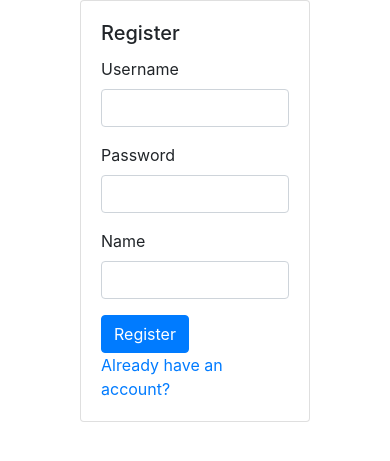
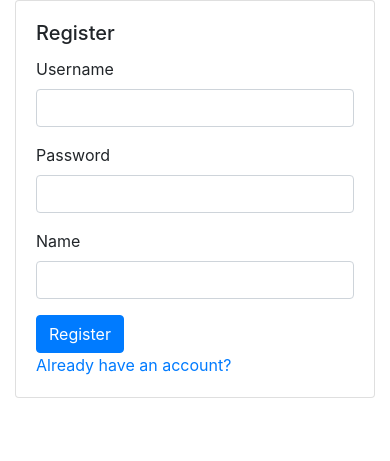
Before and after one commit to RebSheb/comp3000-project, a Flask app: page /register in a window 390 px wide. Shown: the part 56-517 px from the top of the page. Run offline with Flask 2, Linux system fonts and the light colour scheme; data comes from the database, SQL or seed files in the repository; some libraries are stand-ins or nearby versions.

Commit message:
Adjusted column sizing. Now mobile phone friendly!

```diff
--- a/Website/console/templates/register.jinja2
+++ b/Website/console/templates/register.jinja2
@@ -2,8 +2,8 @@
 
 {% block content %}
 <div class="row">
-    <div class="col-2"></div>
-    <div class="col-8">
+    <div class="col-sm"></div>
+    <div class="col">
         <div class="card">
             <div class="card-body">
             {% with messages = get_flashed_messages() %}
@@ -37,6 +37,6 @@
             </div>
         </div>
     </div>
-    <div class="col-2"></div>
+    <div class="col-sm"></div>
 </div>
 {% endblock %}
```
